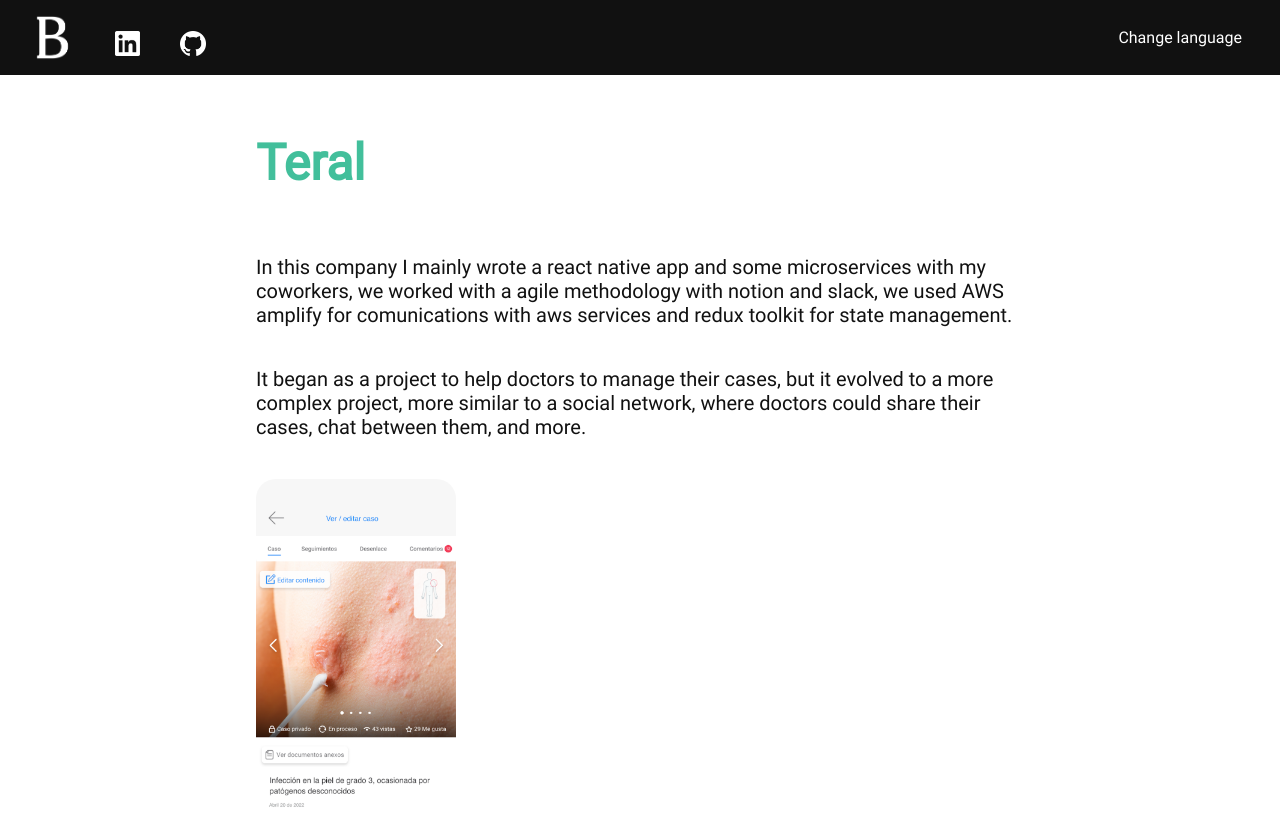
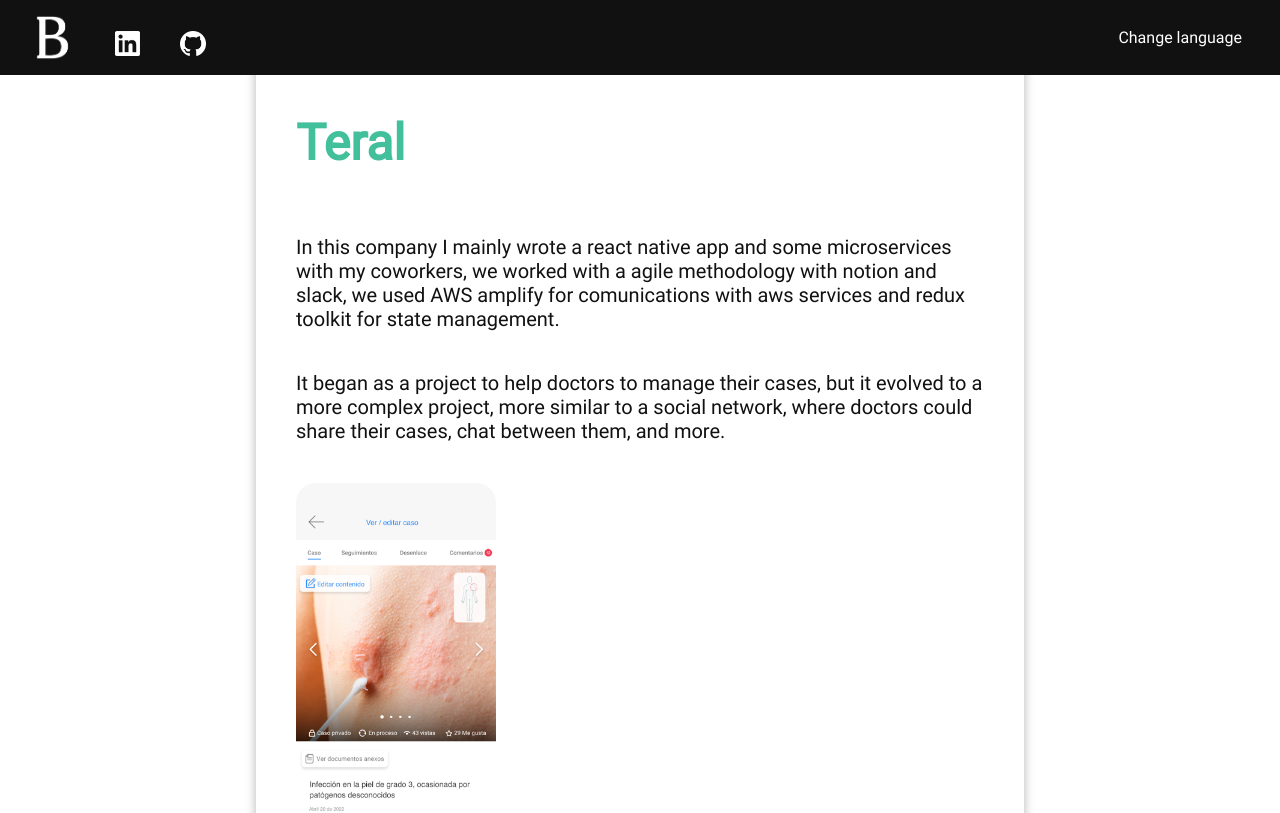
Before and after one commit to brayanCh/portfolio-react, a React (Create React App) app: page /portfolio-react/project-teral in a window 1280 px wide. Shown: the top 813 px of the page. Built offline with nearby package versions, Linux system fonts and the light colour scheme.

Commit message:
better contrast in article

```diff
--- a/src/style.css
+++ b/src/style.css
@@ -719,7 +719,12 @@ code {
   display: flex;
   flex-direction: column;
   margin: 0 auto;
-  padding: 100px 0;
+  padding: 80px 0;
+  box-shadow: 0px 0px 10px 0px rgba(0,0,0,0.3);
+  background-color: #fff;
+}
+.teral-article-content {
+  padding: 0 40px;
 }
 
 .teral-article h1 {
```
